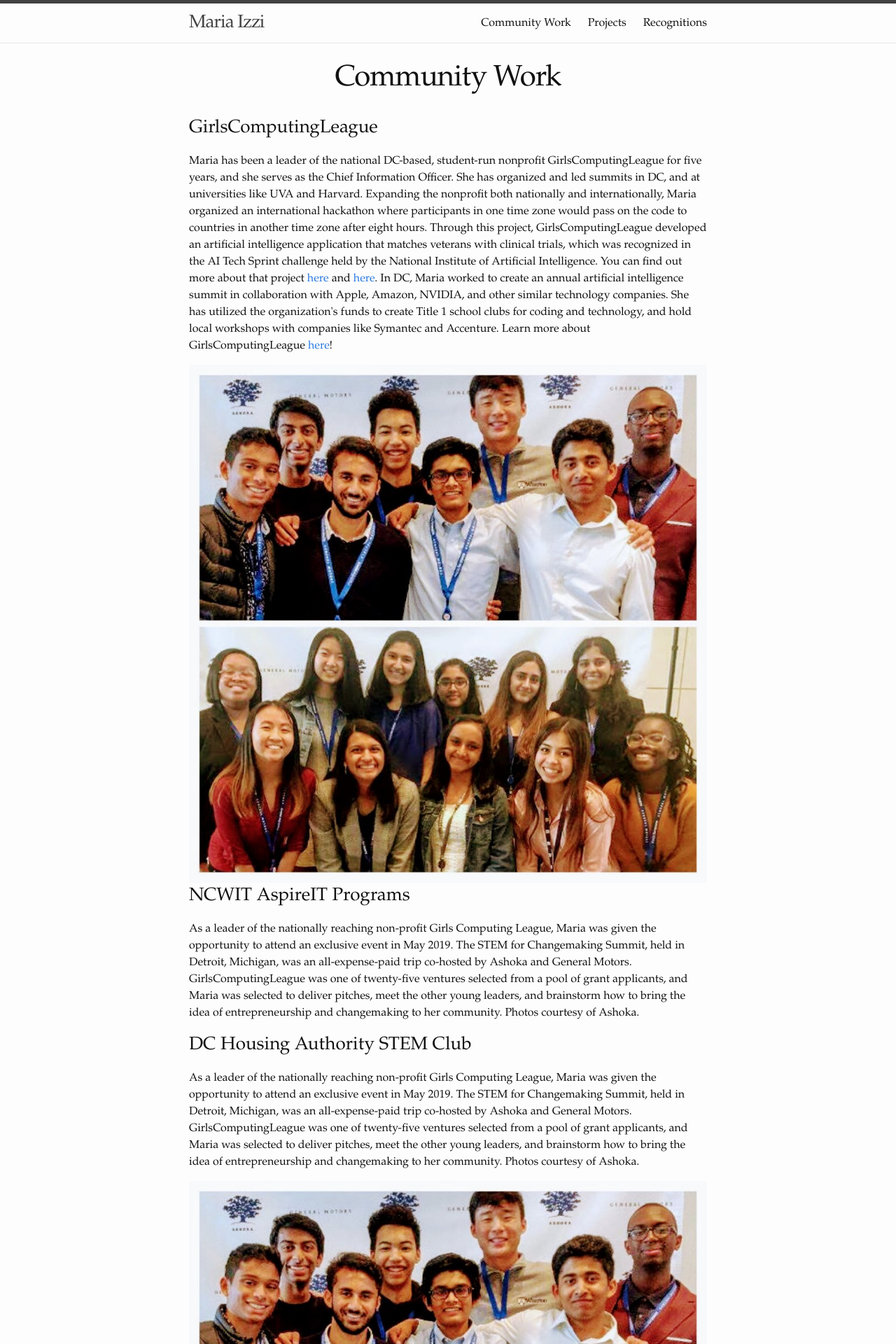
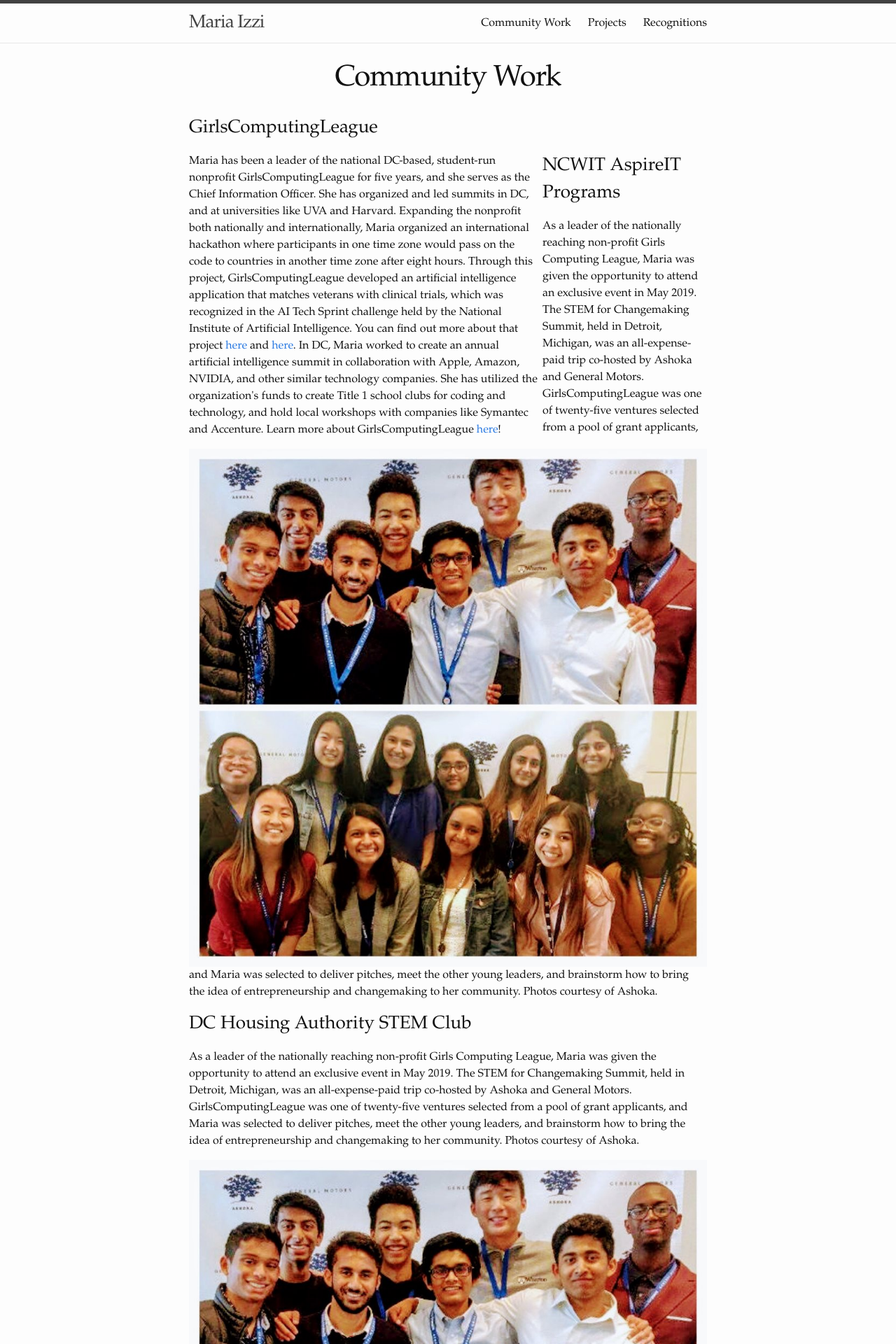
Before and after one commit to maria-izzi/maria-izzi.github.io, a Jekyll site: the page built from community.html, in a window 1280 px wide. Shown: the top 1920 px of the page at 70% size. Built offline with Jekyll 4.4.1, drawn with Linux system fonts in a browser that asks for light colours.

Commit message:
Update community.html

```diff
--- a/community.html
+++ b/community.html
@@ -4,7 +4,7 @@
 permalink: /community/
 ---
 <h3> GirlsComputingLeague </h3>
-<p>
+<p class = "imageWord">
 Maria has been a leader of the national DC-based, student-run nonprofit GirlsComputingLeague for five years, and she serves as the Chief Information Officer. She has organized and led summits in DC, and at universities like UVA and Harvard. Expanding the nonprofit both nationally and internationally, Maria organized an international hackathon where participants in one time zone would pass on the code to countries in another time zone after eight hours. Through this project, GirlsComputingLeague developed an artificial intelligence application that matches veterans with clinical trials, which was recognized in the AI Tech Sprint challenge held by the National Institute of Artificial Intelligence. You can find out more about that project <a href="https://www.blogs.va.gov/VAntage/69832/national-artificial-intelligence-institute-ai-tech-sprint-veteran-focused-teams-recognized-national-challenge/">here</a> and <a href="https://wjla.com/features/good-morning-washington/girls-computing-league-develops-app-to-help-veterans-find-clinical-trials">here</a>. In DC, Maria worked to create an annual artificial intelligence summit in collaboration with Apple, Amazon, NVIDIA, and other similar technology companies. She has utilized the organization's funds to create Title 1 school clubs for coding and technology, and hold local workshops with companies like Symantec and Accenture. Learn more about GirlsComputingLeague <a href="https://girlscomputingleague.org/">here</a>!
 </p>
 
```
